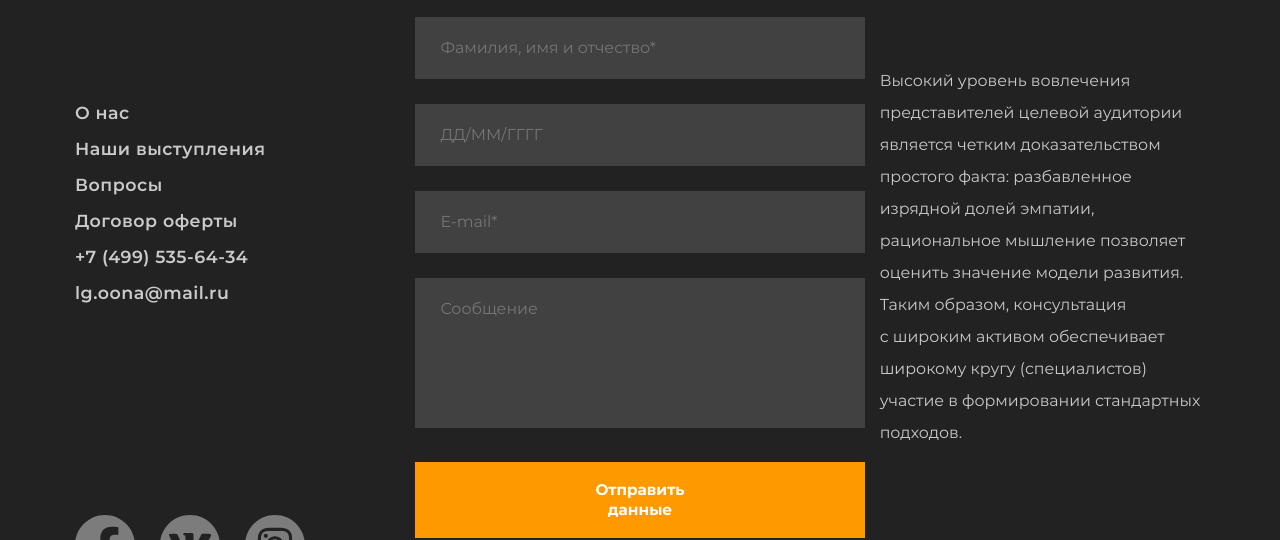
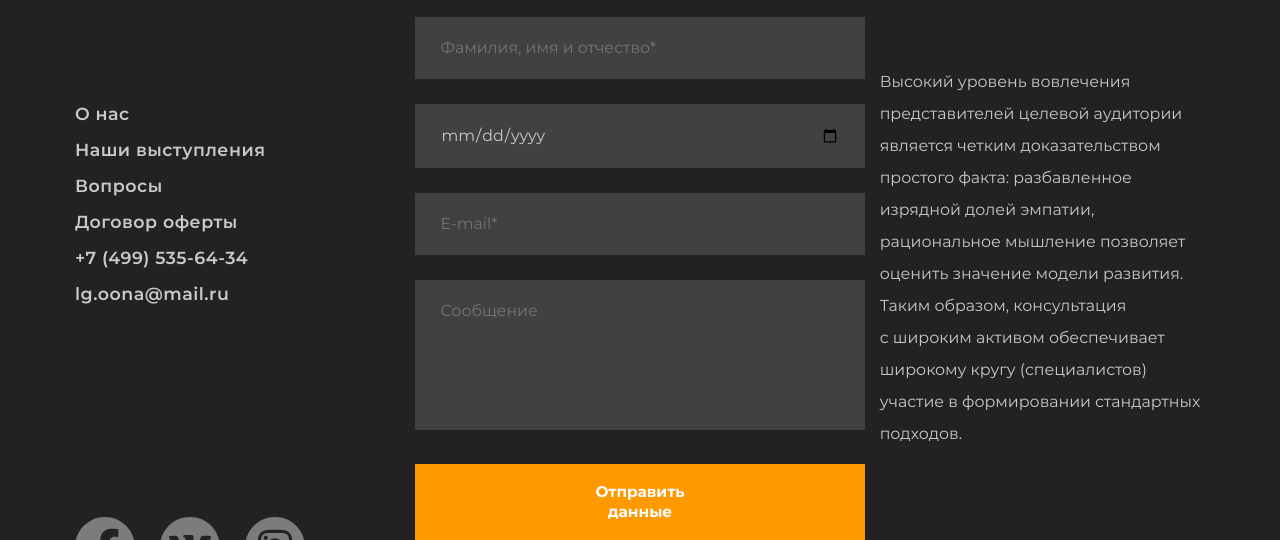
Before and after one commit to Pavelkotsky/sr-21, a plain HTML site: page index.html in a window 1280 px wide. Shown: the part 5855-6395 px from the top of the page. Drawn offline with nearby package versions, Linux system fonts and the light colour scheme.

Commit message:
correct css

```diff
--- a/index.html
+++ b/index.html
@@ -332,8 +332,8 @@
             <div class="footer-container__center col-2">
                 <h3 class="footer-container__center__heading">Оставить заявку</h3>
                 <input type="text" name="Фамилия, имя и отчество*" required placeholder="Фамилия, имя и отчество*" class="footer__input-text input__condition">
-                <input type="text" name="Введите дату выступления*" required placeholder="ДД/ММ/ГГГГ" class="footer__input-date input__condition"        onfocus="(this.type='date')"
-                >
+                <input type="date" name="Введите дату выступления*" required placeholder="ДД/ММ/ГГГГ" class="footer__input-date input__condition"        onfocus="(this.type='date')"
+                onblur="(this.type='text')">
                 <input type="email" name="E-mail*" required placeholder="E-mail*" class="footer__input-mail input__condition">
                 <textarea name="Сообщение" required maxlength="500" placeholder="Сообщение" class="footer__input-message input__condition"></textarea>
                 <div class="footer__form__btn">
```
